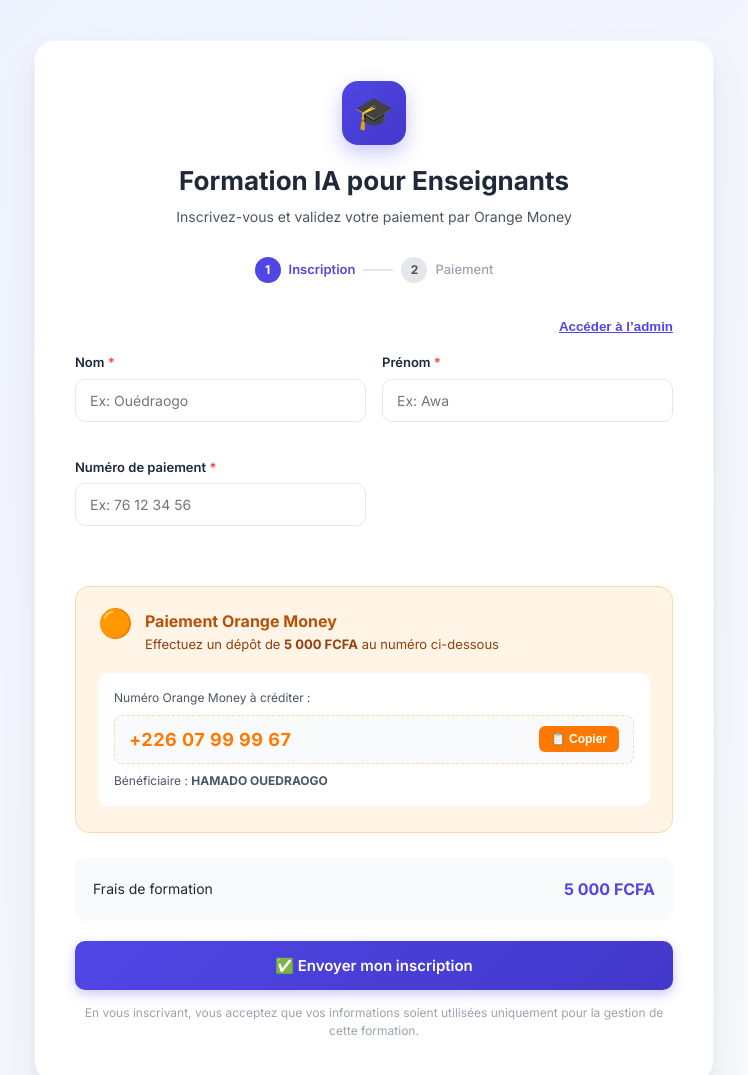
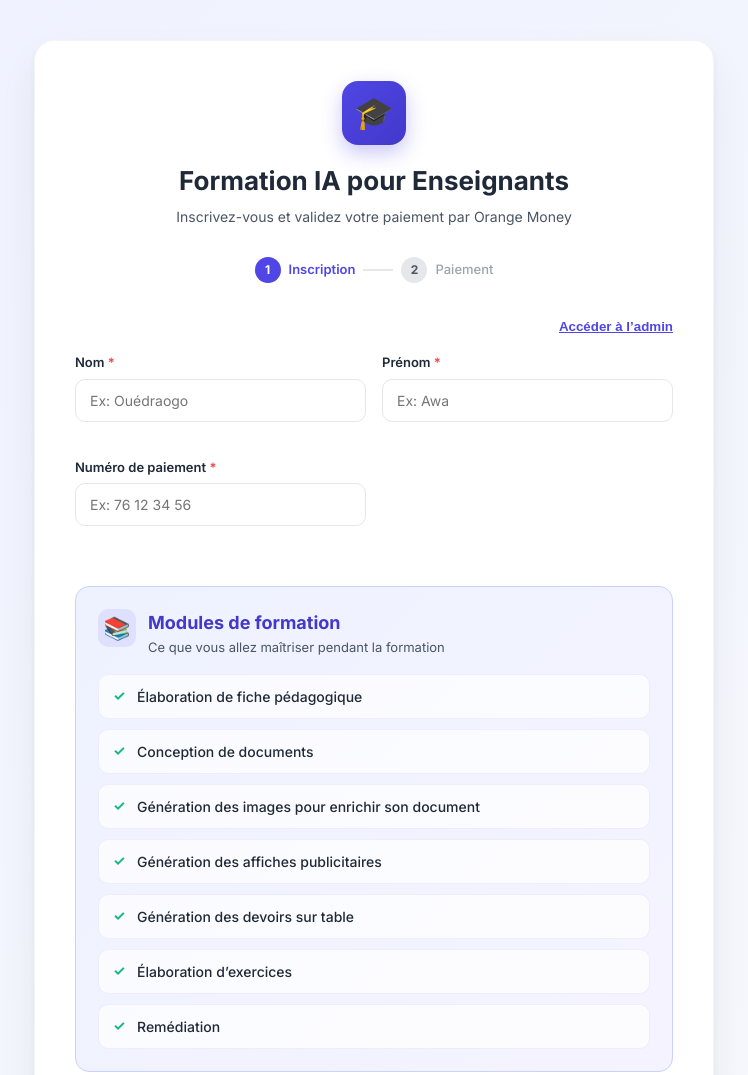
Before and after one commit to Rapougouya/Formation_IA, a plain HTML site: page index.html in a window 1280 px wide. Shown: the top 1075 px of the page, without its empty margins (266-1014 px from the left). Drawn offline with nearby package versions, Linux system fonts and the light colour scheme.

Commit message:
Add training modules section

```diff
--- a/index.html
+++ b/index.html
@@ -60,7 +60,27 @@
           </div>
         </div>
 
-        <div class="payment-section">
+        <div class="modules-section">
+        <div class="modules-header">
+          <span class="modules-icon">📚</span>
+          <div>
+            <h3>Modules de formation</h3>
+            <p>Ce que vous allez maîtriser pendant la formation</p>
+          </div>
+        </div>
+
+        <ul class="modules-list">
+          <li>Élaboration de fiche pédagogique</li>
+          <li>Conception de documents</li>
+          <li>Génération des images pour enrichir son document</li>
+          <li>Génération des affiches publicitaires</li>
+          <li>Génération des devoirs sur table</li>
+          <li>Élaboration d’exercices</li>
+          <li>Remédiation</li>
+        </ul>
+      </div>
+
+      <div class="payment-section">
           <div class="payment-header">
             <span class="orange-logo">🟠</span>
             <div>
--- a/style.css
+++ b/style.css
@@ -99,6 +99,62 @@
 .error-msg {
   display: block; color: var(--danger);
   font-size: 12px; margin-top: 4px; min-height: 14px;
+}
+
+.modules-section {
+  background: linear-gradient(135deg, #eef2ff 0%, #f5f3ff 100%);
+  border: 1.5px solid #c7d2fe;
+  border-radius: 14px;
+  padding: 22px; margin: 24px 0;
+}
+
+.modules-header {
+  display: flex; align-items: flex-start;
+  gap: 12px; margin-bottom: 16px;
+}
+
+.modules-icon {
+  width: 38px; height: 38px;
+  border-radius: 10px;
+  background: rgba(79, 70, 229, 0.1);
+  display: flex; align-items: center; justify-content: center;
+  font-size: 22px;
+}
+
+.modules-header h3 {
+  font-size: 18px; font-weight: 700;
+  color: var(--primary-dark);
+  margin-bottom: 2px;
+}
+
+.modules-header p {
+  font-size: 13px; color: var(--gray-600);
+}
+
+.modules-list {
+  list-style: none;
+  display: grid;
+  gap: 10px;
+}
+
+.modules-list li {
+  position: relative;
+  background: rgba(255,255,255,0.7);
+  border: 1px solid rgba(79,70,229,0.08);
+  border-radius: 10px;
+  padding: 11px 14px 11px 38px;
+  color: var(--gray-800);
+  font-size: 14px;
+  font-weight: 500;
+}
+
+.modules-list li::before {
+  content: '✓';
+  position: absolute;
+  left: 14px;
+  top: 10px;
+  color: var(--success);
+  font-weight: 700;
 }
 
 .payment-section {
```
